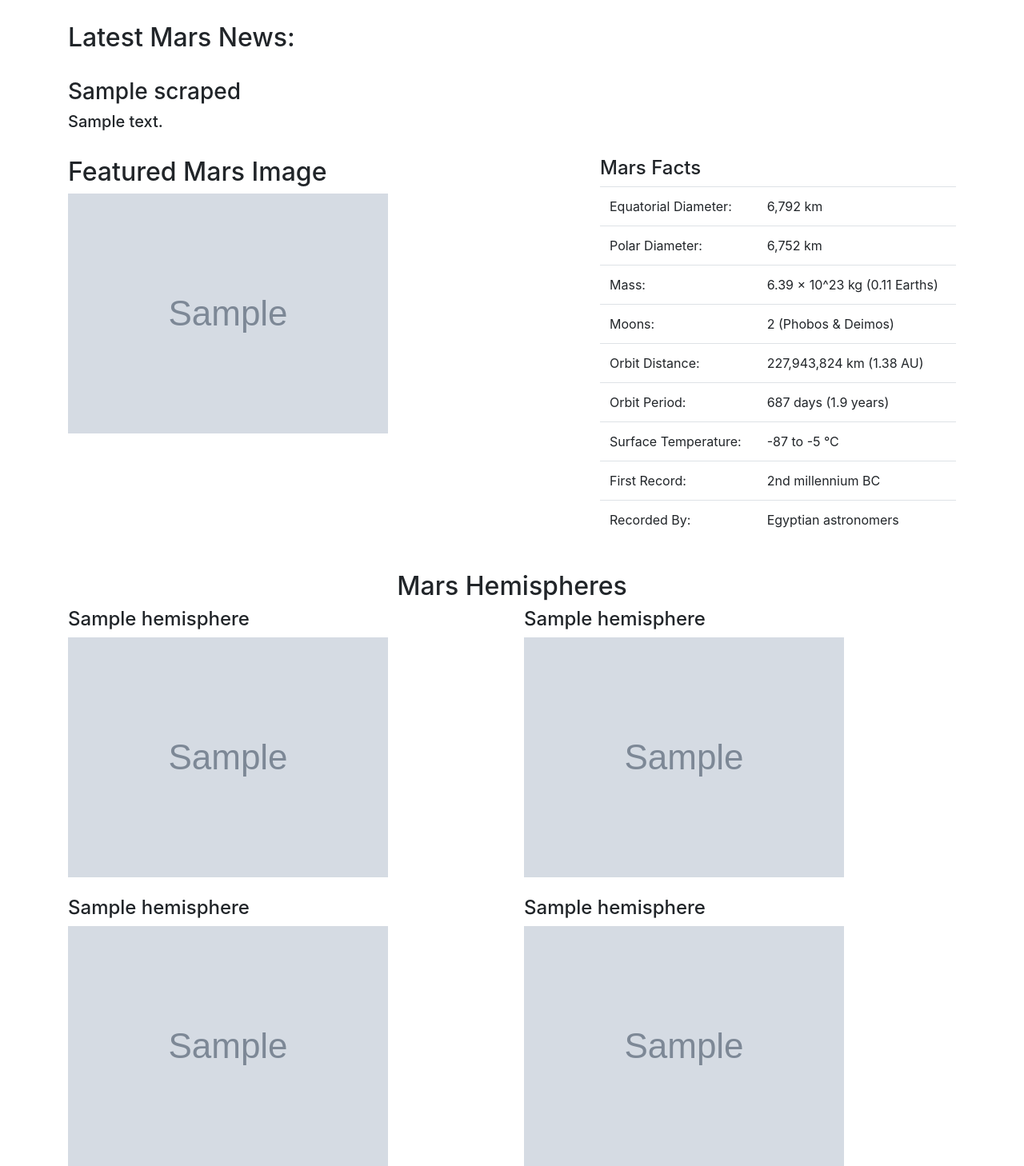
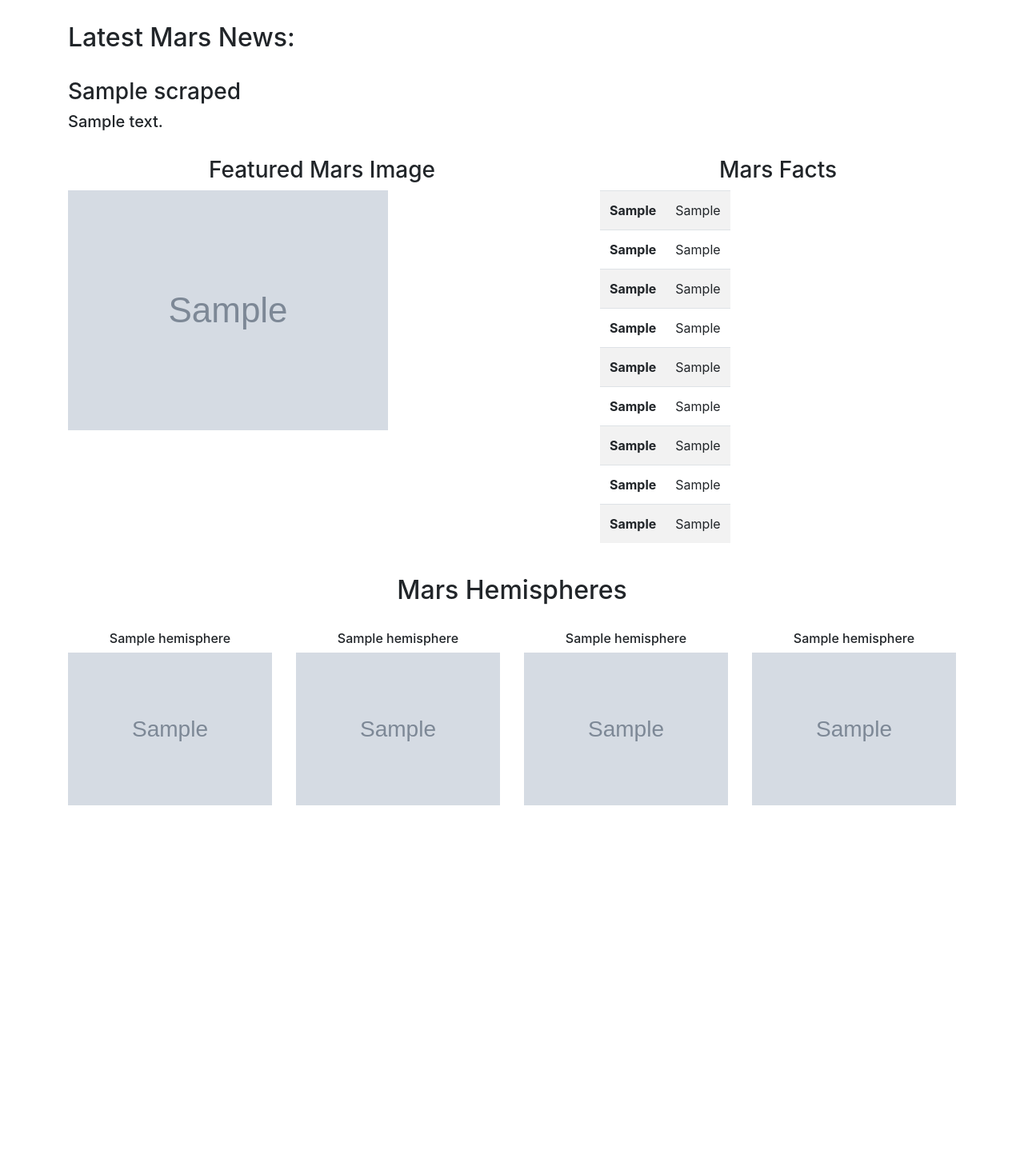
Before and after one commit to js04237/web-scraping-challenge, a Flask app: page / in a window 1280 px wide. Shown: the part 284-1742 px from the top of the page at 80% size. After the commit the page ends 1291 px from the top, so only its background shows below. Run offline with Flask 2, Linux system fonts and the light colour scheme; grey boxes marked "Sample" are stand-in pictures; a database or web service that is not in the repository returns one stand-in record (values such as "Sample title"); some libraries are stand-ins or nearby versions.

Commit message:
minor tweaks

```diff
--- a/Mission_to_Mars/templates/index.html
+++ b/Mission_to_Mars/templates/index.html
@@ -29,50 +29,50 @@
     &nbsp;
     <div class="row">
       <div class="col-md-7">
-        <h2>Featured Mars Image</h2>
+        <h3><center>Featured Mars Image</center></h3>
         <img src= {{ mars_db[2].featured_image_url}} class="img-fluid">
       </div>
       <div class="col-md-5">
-        <table class="table">
+        <table class="table table-striped table-responsive">
           <thead>
-            <h4> Mars Facts</h4>
+            <h3><center>Mars Facts</center></h3>
           </thead>
           <tbody>
             <tr>
-              <td>Equatorial Diameter:</td>
-              <td>6,792 km</td>
+              <th>{{ mars_db[4]["0"]["0"] }}</th>
+              <td>{{ mars_db[4]["0"]["1"] }}</td>
             </tr>
             <tr>
-              <td>Polar Diameter:</td>
-              <td>6,752 km</td>
+              <th>{{ mars_db[4]["1"]["0"] }}</th>
+              <td>{{ mars_db[4]["1"]["1"] }}</td>
             </tr>
             <tr>
-              <td>Mass:</td>
-              <td>6.39 × 10^23 kg (0.11 Earths)</td>
+              <th>{{ mars_db[4]["2"]["0"] }}</th>
+              <td>{{ mars_db[4]["2"]["1"] }}</td>
             </tr>
             <tr>
-              <td>Moons:</td>
-              <td>2 (Phobos &amp; Deimos)</td>
+              <th>{{ mars_db[4]["3"]["0"] }}</th>
+              <td>{{ mars_db[4]["3"]["1"] }}</td>
             </tr>
             <tr>
-              <td>Orbit Distance:</td>
-              <td>227,943,824 km (1.38 AU)</td>
+              <th>{{ mars_db[4]["4"]["0"] }}</th>
+              <td>{{ mars_db[4]["4"]["1"] }}</td>
             </tr>
             <tr>
-              <td>Orbit Period:</td>
-              <td>687 days (1.9 years)</td>
+              <th>{{ mars_db[4]["5"]["0"] }}</th>
+              <td>{{ mars_db[4]["5"]["1"] }}</td>
             </tr>
             <tr>
-              <td>Surface Temperature:</td>
-              <td>-87 to -5 °C</td>
+              <th>{{ mars_db[4]["6"]["0"] }}</th>
+              <td>{{ mars_db[4]["6"]["1"] }}</td>
             </tr>
             <tr>
-              <td>First Record:</td>
-              <td>2nd millennium BC</td>
+              <th>{{ mars_db[4]["7"]["0"] }}</th>
+              <td>{{ mars_db[4]["7"]["1"] }}</td>
             </tr>
             <tr>
-              <td>Recorded By:</td>
-              <td>Egyptian astronomers</td>
+              <th>{{ mars_db[4]["8"]["0"] }}</th>
+              <td>{{ mars_db[4]["8"]["1"] }}</td>
             </tr>
           </tbody>
         </table>
@@ -84,24 +84,22 @@
         <h2>Mars Hemispheres</h2>
       </div>
     </div>
+    &nbsp;
     <div class="row">
-      <div class="col-md-6">
-        <h4>{{ mars_db[3].hemispheres[0].title }}</h4>
+      <div class="col-md-3">
+        <h6><center>{{ mars_db[3].hemispheres[0].title }}</center></h6>
         <img src = {{ mars_db[3].hemispheres[0].img_url }} class="img-fluid">
       </div>
-      <div class="col-md-6">
-        <h4>{{ mars_db[3].hemispheres[1].title }}</h4>
+      <div class="col-md-3">
+        <h6><center>{{ mars_db[3].hemispheres[1].title }}</center></h6>
         <img src = {{ mars_db[3].hemispheres[1].img_url }} class="img-fluid">
       </div>
-    </div>
-    &nbsp;
-    <div class="row">
-      <div class="col-md-6">
-        <h4>{{ mars_db[3].hemispheres[2].title }}</h4>
+      <div class="col-md-3">
+        <h6><center>{{ mars_db[3].hemispheres[2].title }}</center></h6>
         <img src = {{ mars_db[3].hemispheres[2].img_url }} class="img-fluid">
       </div>
-      <div class="col-md-6">
-        <h4>{{ mars_db[3].hemispheres[3].title }}</h4>
+      <div class="col-md-3">
+        <h6><center>{{ mars_db[3].hemispheres[3].title }}</center></h6>
         <img src = {{ mars_db[3].hemispheres[3].img_url }} class="img-fluid">
       </div>
     </div>
```
Also changed, not shown: Mission_to_Mars/mission_to_mars.py (+7 -1 lines), 1 other file.
